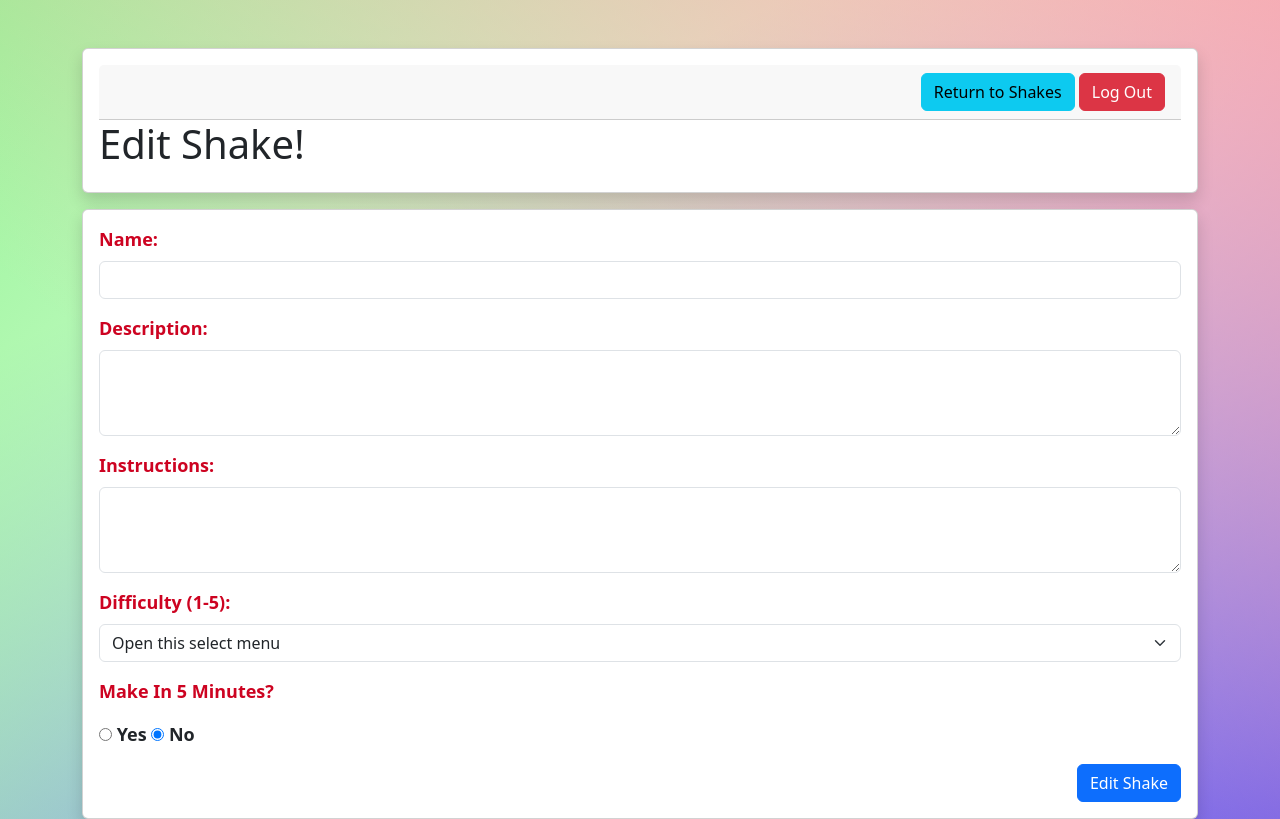
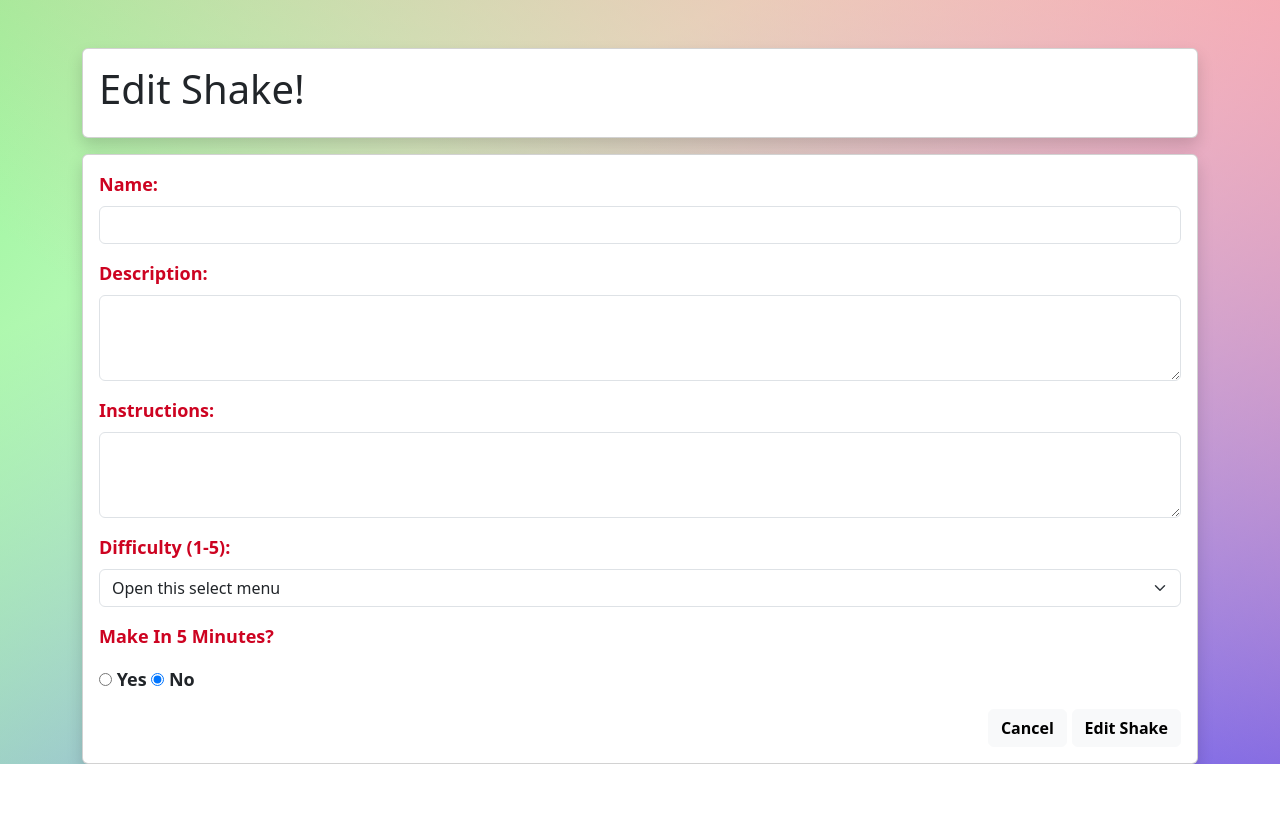
Before and after one commit to PaulDeUlloa/Sunkissed-Milkshakes-Python, a Flask app: template flask_app/templates/edit_shake.html in a window 1280 px wide. Shown: the part 82-901 px from the top of the page. After the commit the page ends 846 px from the top, so only its background shows below. Run offline with Flask 3, Linux system fonts and the light colour scheme; the template is opened without the code that fills it, so the values that code supplies are empty.

Commit message:
edit and cancel buttons edits made

```diff
--- a/flask_app/templates/edit_shake.html
+++ b/flask_app/templates/edit_shake.html
@@ -28,10 +28,6 @@
                 {# flash message AREA END#}
                 <div class="card shadow mb-3">
                     <div class="card-body">
-                        <div class="card-header text-end">
-                            <a href="/shakes" class="btn btn-info">Return to Shakes</a>
-                            <a href="/logout" class="btn btn-danger">Log Out</a>
-                        </div>
                         <h1>Edit Shake!</h1>
                     </div>
                 </div>
@@ -71,7 +67,8 @@
                                 <label for="is_under_5">No</label>
                             </div>
                             <div style="text-align: end;">
-                                <button type="submit" class="btn btn-primary">Edit Shake</button>
+                                <button class="btn btn-light"><a href="/shakes" style=" color: rgb(0, 0, 0); text-decoration: none; font-weight: 600;">Cancel</a></button>
+                                <button type="submit" class="btn btn-light" style=" color: rgb(0, 0, 0); text-decoration: none; font-weight: 600;">Edit Shake</button>
                             </div>
                         </form>
                     </div>
```
